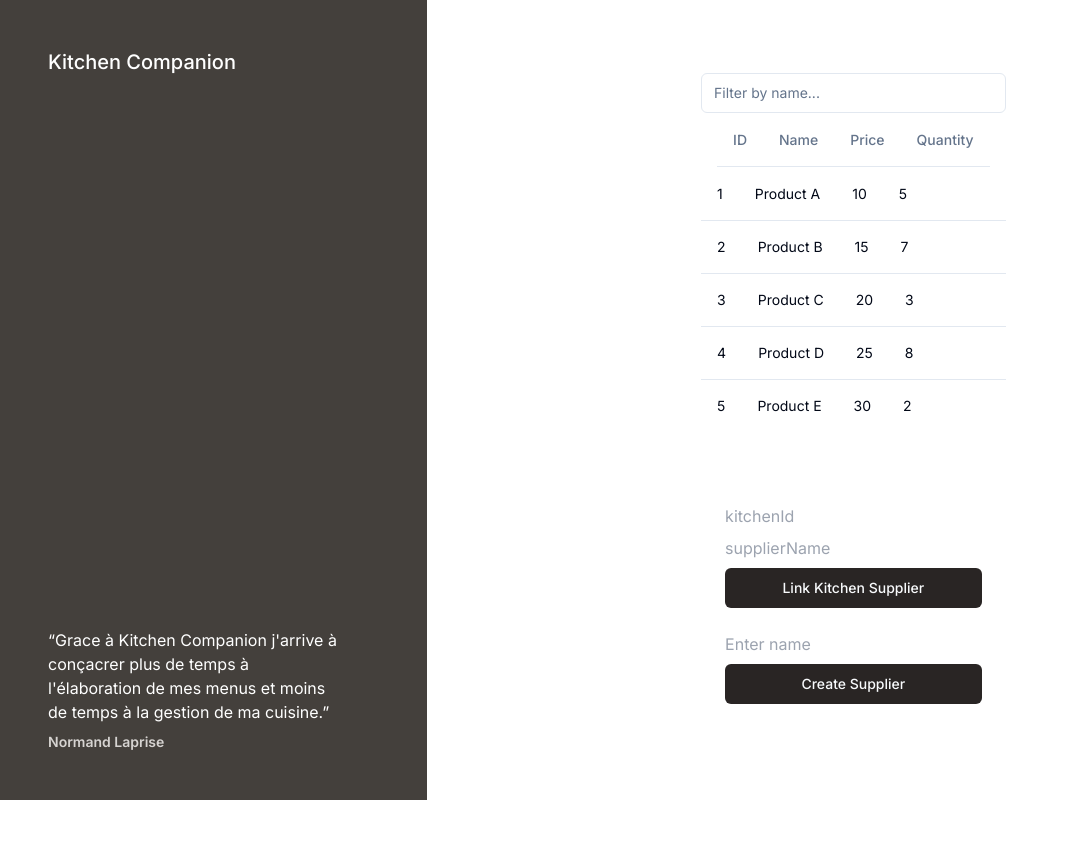
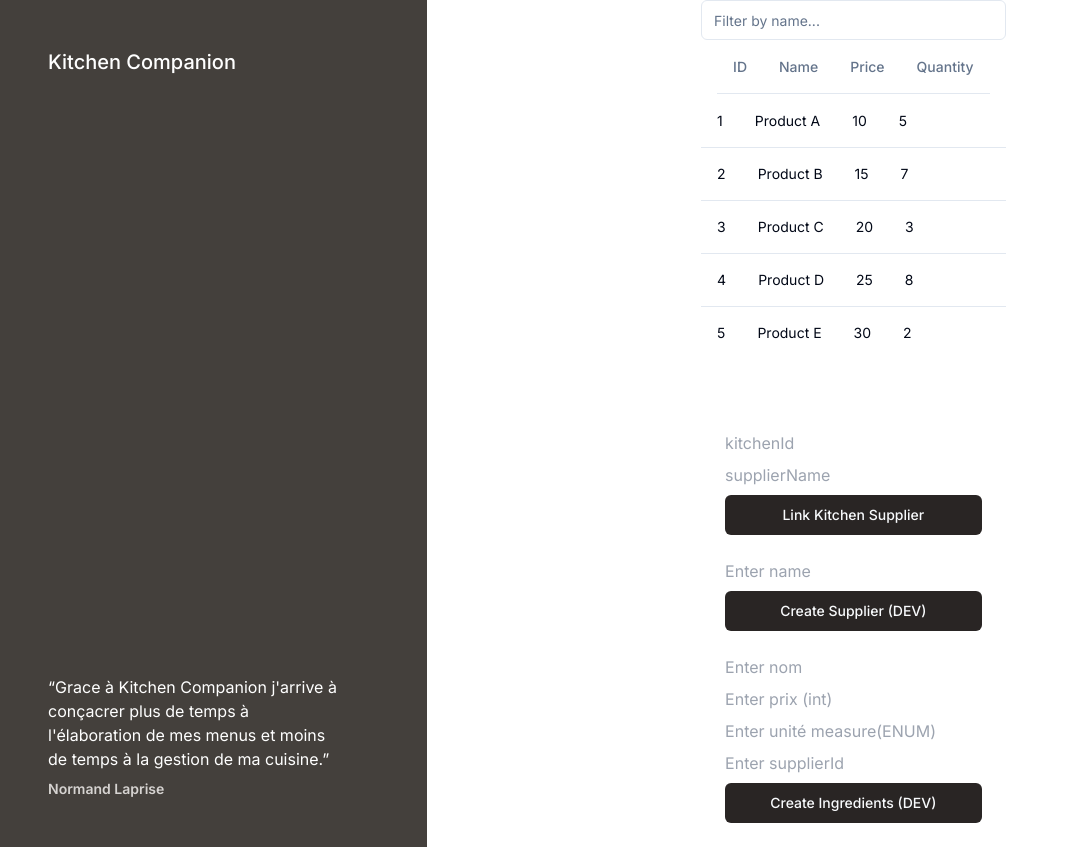
Before and after one commit to remschuet/Bon-Service, a Next.js app in the folder dev/kitchencompanion/: page /test/supplier in a window 1280 px wide. Shown: the whole page, without its empty margins (0-1069 px from the left). Before the commit the page ends 800 px from the top, so only its background shows below. Built offline with nearby package versions, Linux system fonts and the light colour scheme.

Commit message:
feat: visual for creating ingredients

```diff
--- a/dev/kitchencompanion/src/components/basic_test/supplierTest.tsx
+++ b/dev/kitchencompanion/src/components/basic_test/supplierTest.tsx
@@ -41,6 +41,11 @@ export function DataTableDemo() {
       await linkSupplierKitchen(supplier.id, kitchenId);
     }
     revalidatePath("/test");
+  }
+
+  async function createIngredient(formData: FormData) {
+    "use server";
+    return;
   }
 
   async function handleCreateSupplier(formData: FormData) {
@@ -110,7 +115,37 @@ export function DataTableDemo() {
       <CardContent>
         <form action={handleCreateSupplier} className="grid gap-2">
           <input type="text" name="name" id="name" placeholder="Enter name" />
-          <Button type="submit">Create Supplier</Button>
+          <Button type="submit">Create Supplier (DEV)</Button>
+        </form>
+      </CardContent>
+
+      <CardContent>
+        <form action={createIngredient} className="grid gap-2">
+          <input
+            type="text"
+            name="ingredientName"
+            id="ingredientName"
+            placeholder="Enter nom"
+          />
+          <input
+            type="text"
+            name="price"
+            id="price"
+            placeholder="Enter prix (int)"
+          />
+          <input
+            type="text"
+            name="measure"
+            id="measure"
+            placeholder="Enter unité measure(ENUM)"
+          />
+          <input
+            type="text"
+            name="supplierId"
+            id="supplierId"
+            placeholder="Enter supplierId"
+          />
+          <Button type="submit">Create Ingredients (DEV)</Button>
         </form>
       </CardContent>
     </div>
```
